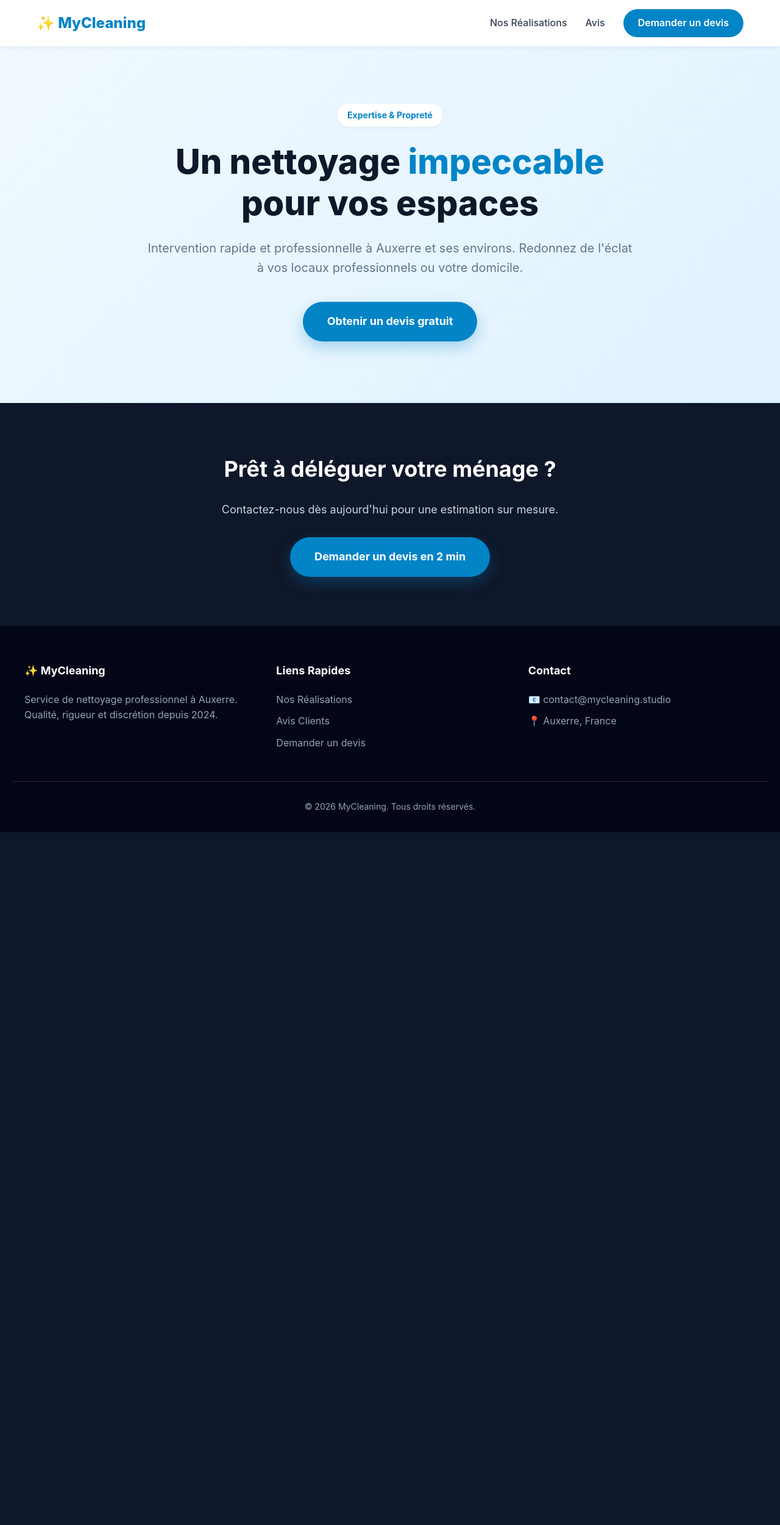
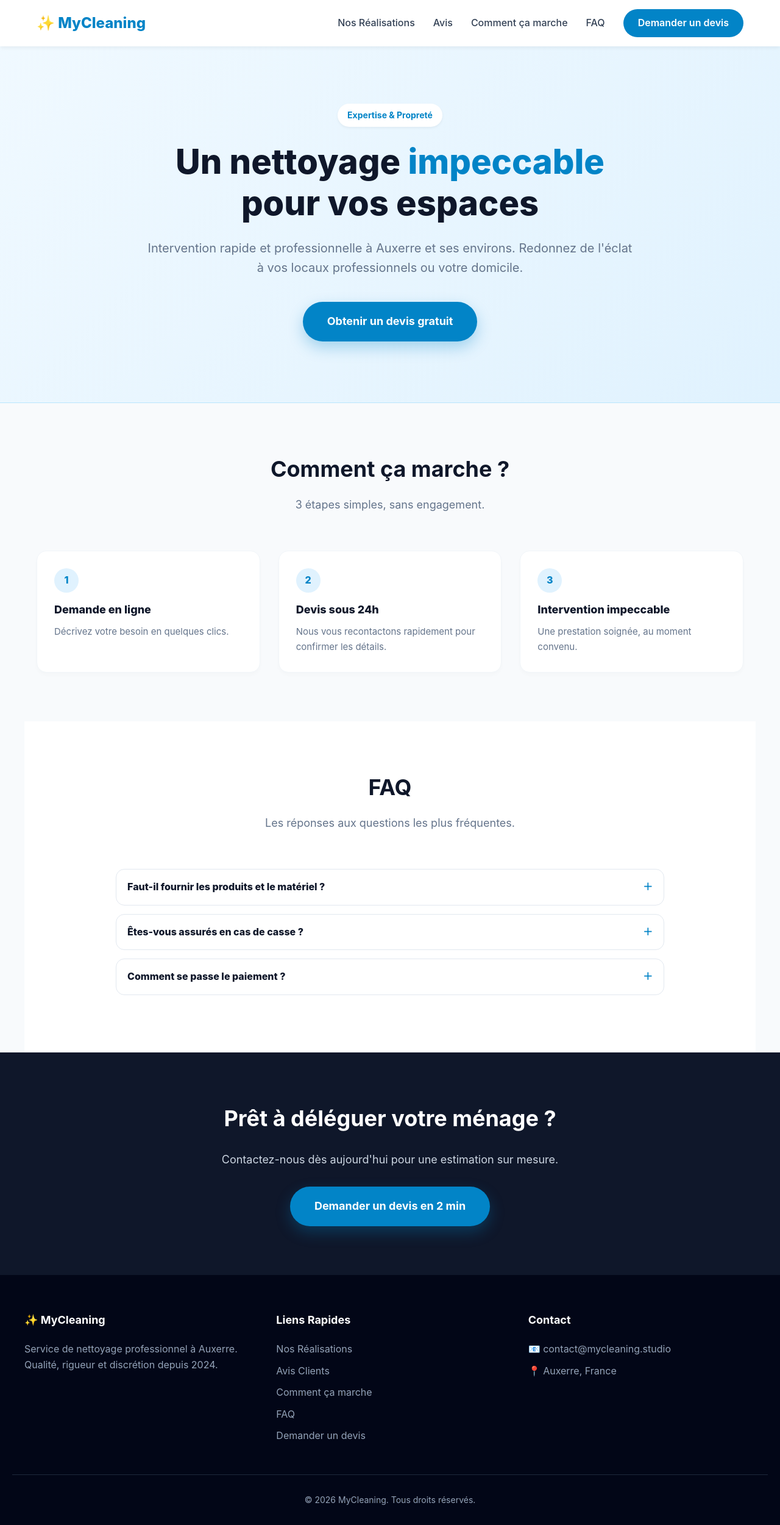
Before and after one commit to mgt689/mycleaning-site, a Django app: page / in a window 1280 px wide. Shown: the whole page at 61% size. Before the commit the page ends 1365 px from the top, so only its background shows below. Run offline with Django 5.2, Linux system fonts and the light colour scheme; data that the repository does not hold is empty.

Commit message:
Add reassurance sections and desired intervention date

```diff
--- a/reservations/forms.py
+++ b/reservations/forms.py
@@ -6,11 +6,14 @@ class DemandeForm(forms.ModelForm):
     class Meta:
         model = DemandeNettoyage
         fields = [
-            'nom', 'email', 'numero_telephone', 'type_prestation', 'surface',
+            'nom', 'email', 'numero_telephone', 'type_prestation', 'surface', 'date_souhaitee',
             'rue', 'code_postal', 'ville',
             'nombre_chambres', 'nombre_salons', 'nombre_bureaux', 'nombre_toilettes', 'materiel_sur_place',
             'details_prestation'
         ]
+        widgets = {
+            'date_souhaitee': forms.DateInput(attrs={'type': 'date'}),
+        }
 
     def clean_numero_telephone(self):
         numero = self.cleaned_data.get('numero_telephone').replace(" ", "")
--- a/reservations/models.py
+++ b/reservations/models.py
@@ -12,6 +12,7 @@ class DemandeNettoyage(models.Model):
     TYPE_PRESTATION_CHOICES = [('AIRBNB', 'AirBnb'), ('BUREAU', 'Bureau'), ('MAISON', 'Maison / Appartement')]
     type_prestation = models.CharField(max_length=20, choices=TYPE_PRESTATION_CHOICES, verbose_name="Type de prestation")
     surface = models.IntegerField(verbose_name="Surface (en m²)") # Nouveau !
+    date_souhaitee = models.DateField(blank=True, null=True, verbose_name="Date souhaitée pour l'intervention")
 
     # --- Adresse détaillée ---
     rue = models.CharField(max_length=255, verbose_name="Numéro et nom de rue")
--- a/reservations/templates/reservations/accueil.html
+++ b/reservations/templates/reservations/accueil.html
@@ -261,6 +261,86 @@
             color: var(--dark);
         }
 
+        /* === COMMENT ÇA MARCHE === */
+        .step-card {
+            background: white;
+            padding: 28px;
+            border-radius: 16px;
+            box-shadow: 0 4px 6px rgba(0,0,0,0.02);
+            border: 1px solid #f1f5f9;
+        }
+
+        .step-number {
+            width: 40px;
+            height: 40px;
+            border-radius: 999px;
+            background: #e0f2fe;
+            color: var(--primary);
+            display: inline-flex;
+            align-items: center;
+            justify-content: center;
+            font-weight: 800;
+            margin-bottom: 14px;
+        }
+
+        .step-title {
+            font-size: 18px;
+            color: var(--dark);
+            margin-bottom: 8px;
+            font-weight: 800;
+        }
+
+        .step-desc {
+            color: var(--text-muted);
+            font-size: 15px;
+            line-height: 1.7;
+        }
+
+        /* === FAQ === */
+        .faq-list {
+            max-width: 900px;
+            margin: 0 auto;
+        }
+
+        .faq-item {
+            background: white;
+            border: 1px solid #e2e8f0;
+            border-radius: 14px;
+            padding: 16px 18px;
+            margin-bottom: 14px;
+        }
+
+        .faq-item summary {
+            cursor: pointer;
+            font-weight: 800;
+            color: var(--dark);
+            list-style: none;
+            display: flex;
+            align-items: center;
+            justify-content: space-between;
+            gap: 16px;
+        }
+
+        .faq-item summary::-webkit-details-marker {
+            display: none;
+        }
+
+        .faq-item summary::after {
+            content: "＋";
+            color: var(--primary);
+            font-weight: 900;
+        }
+
+        .faq-item[open] summary::after {
+            content: "—";
+        }
+
+        .faq-item p {
+            margin-top: 12px;
+            color: var(--text-muted);
+            line-height: 1.7;
+        }
+
         /* === CTA FOOTER === */
         .cta-footer {
             background: var(--dark);
@@ -340,6 +420,8 @@
             <nav>
                 <a href="#realisations">Nos Réalisations</a>
                 <a href="#avis">Avis</a>
+                <a href="#comment-ca-marche">Comment ça marche</a>
+                <a href="#faq">FAQ</a>
                 <a href="{% url 'faire_demande' %}" class="nav-cta">Demander un devis</a>
             </nav>
         </div>
@@ -363,7 +445,7 @@
         <div class="grid-cards">
             {% for photo in photos %}
             <div class="card">
-                <img src="{{ photo.image.url }}" alt="{{ photo.titre }}" class="card-img">
+                <img src="{{ photo.image.url }}" alt="{{ photo.titre|default:'Réalisation MyCleaning' }}" class="card-img">
                 <div class="card-content">
                     {% if photo.titre %}<h3 class="card-title">{{ photo.titre }}</h3>{% endif %}
                     {% if photo.description %}<p class="card-desc">{{ photo.description }}</p>{% endif %}
@@ -398,6 +480,54 @@
     </section>
     {% endif %}
 
+    <section id="comment-ca-marche" class="section">
+        <div class="section-header">
+            <h2 class="section-title">Comment ça marche ?</h2>
+            <p class="section-subtitle">3 étapes simples, sans engagement.</p>
+        </div>
+        <div class="grid-cards">
+            <div class="step-card">
+                <div class="step-number">1</div>
+                <h3 class="step-title">Demande en ligne</h3>
+                <p class="step-desc">Décrivez votre besoin en quelques clics.</p>
+            </div>
+            <div class="step-card">
+                <div class="step-number">2</div>
+                <h3 class="step-title">Devis sous 24h</h3>
+                <p class="step-desc">Nous vous recontactons rapidement pour confirmer les détails.</p>
+            </div>
+            <div class="step-card">
+                <div class="step-number">3</div>
+                <h3 class="step-title">Intervention impeccable</h3>
+                <p class="step-desc">Une prestation soignée, au moment convenu.</p>
+            </div>
+        </div>
+    </section>
+
+    <section id="faq" class="section" style="background-color: white;">
+        <div class="section-header">
+            <h2 class="section-title">FAQ</h2>
+            <p class="section-subtitle">Les réponses aux questions les plus fréquentes.</p>
+        </div>
+
+        <div class="faq-list">
+            <details class="faq-item">
+                <summary>Faut-il fournir les produits et le matériel ?</summary>
+                <p>Vous pouvez indiquer dans votre demande si des produits et du matériel sont disponibles sur place. Si besoin, nous vous recontactons pour confirmer l'organisation la plus simple.</p>
+            </details>
+
+            <details class="faq-item">
+                <summary>Êtes-vous assurés en cas de casse ?</summary>
+                <p>Nous intervenons avec soin et professionnalisme. En cas d'incident, contactez-nous rapidement afin que nous puissions traiter la situation au mieux.</p>
+            </details>
+
+            <details class="faq-item">
+                <summary>Comment se passe le paiement ?</summary>
+                <p>Les modalités de paiement sont définies lors du devis (ex : virement, espèces, etc.). Tout est clarifié avant l'intervention.</p>
+            </details>
+        </div>
+    </section>
+
     <section class="cta-footer">
         <h2>Prêt à déléguer votre ménage ?</h2>
         <p style="margin-bottom: 30px; color: #cbd5e1; font-size: 18px;">Contactez-nous dès aujourd'hui pour une estimation sur mesure.</p>
@@ -414,6 +544,8 @@
                 <h3>Liens Rapides</h3>
                 <a href="#realisations">Nos Réalisations</a>
                 <a href="#avis">Avis Clients</a>
+                <a href="#comment-ca-marche">Comment ça marche</a>
+                <a href="#faq">FAQ</a>
                 <a href="{% url 'faire_demande' %}">Demander un devis</a>
             </div>
             <div class="footer-col">
--- a/reservations/views.py
+++ b/reservations/views.py
@@ -23,6 +23,12 @@ def faire_demande(request):
             # 1. Sauvegarde
             nouvelle_demande = form.save()
 
+            date_souhaitee_txt = (
+                nouvelle_demande.date_souhaitee.strftime("%d/%m/%Y")
+                if nouvelle_demande.date_souhaitee
+                else "Non précisée"
+            )
+
             # 2. EMAIL À L'ADMIN
             sujet_admin = f"🔔 NOUVELLE DEMANDE : {nouvelle_demande.get_type_prestation_display()} à Auxerre"
             message_admin = f"""Bonjour l'équipe MyCleaning,
@@ -35,6 +41,7 @@ Détails du client :
 - Téléphone : {nouvelle_demande.numero_telephone}
 - Prestation : {nouvelle_demande.get_type_prestation_display()}
 - Surface : {nouvelle_demande.surface}m²
+- Date souhaitée : {date_souhaitee_txt}
 - Adresse : {nouvelle_demande.rue}, {nouvelle_demande.code_postal} {nouvelle_demande.ville}
 
 Connectez-vous sur votre espace administrateur pour voir les détails :
@@ -58,6 +65,7 @@ Merci d'avoir soumis votre demande de devis sur MyCleaning !
 Résumé de votre demande :
 - Prestation : {nouvelle_demande.get_type_prestation_display()}
 - Surface : {nouvelle_demande.surface}m²
+- Date souhaitée : {date_souhaitee_txt}
 - Adresse : {nouvelle_demande.rue}, {nouvelle_demande.code_postal} {nouvelle_demande.ville}
 
 Notre équipe examinera votre demande et vous recontactera sous peu au {nouvelle_demande.numero_telephone}.
```
Also changed, not shown: reservations/admin.py (+4 -3 lines), reservations/migrations/0007_demandenettoyage_date_souhaitee.py (added).
